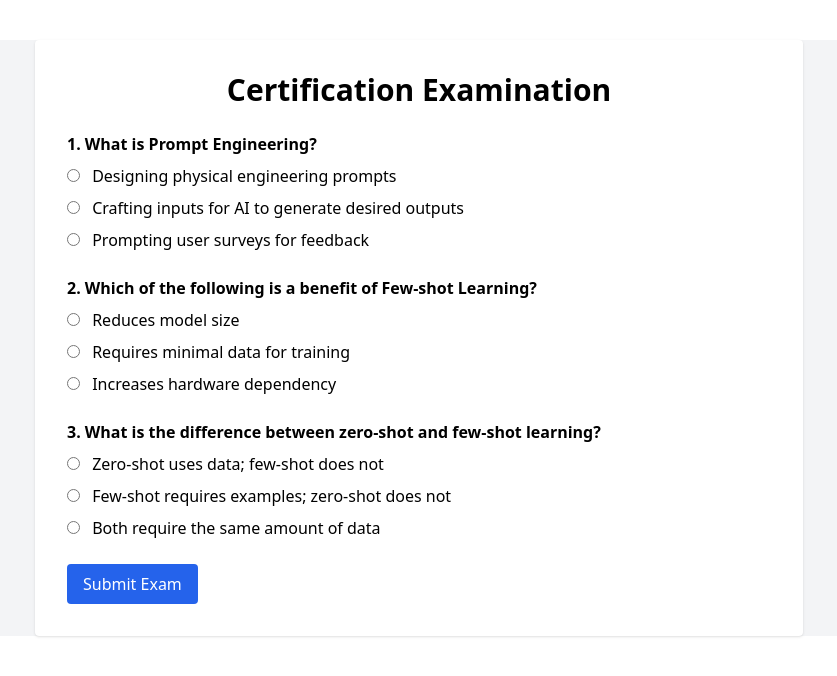
After one commit to Fomonyuy-Claire/adeClaire, a Flask app: page /exam_prompt_engineering in a window 1280 px wide. The commit adds this page. Shown: the top 676 px of the page, without its empty margins (221-1058 px from the left). Run offline with Flask 3, Linux system fonts and the light colour scheme; data that the repository does not hold is empty; some libraries are stand-ins or nearby versions; some web fonts are replaced.

Commit message:
dashbord page done

```diff
--- a/adeClaire_backend/logic.py
+++ b/adeClaire_backend/logic.py
@@ -141,8 +141,8 @@ def iframe_prompt_engineering():
             "code": 200
         }), 200
 
-@logic_bp.route('/content_prompt_engineering')
-def content_prompt_engineering():
+@logic_bp.route('/exam_prompt_engineering')
+def exam_prompt_engineering():
     if 'user_id' not in session:
         return jsonify({
             "message": "You must login before accessing this page",
--- a/adeClaire_frontend/app.py
+++ b/adeClaire_frontend/app.py
@@ -120,19 +120,20 @@ def iframe_prompt_engineering():
         flash("You must Login before accessing this page")
         return redirect(url_for('login'))
 
-@app.route('/content_prompt_engineering')
-def content_prompt_engineering():
+@app.route('/exam_prompt_engineering')
+def exam_prompt_engineering():
     cookies = flask_session.get('cookies', {})
     with requests.Session() as session:
         session.cookies.update(cookies)
-        prompt_engineering_request = session.get(f"{API_URL}/content_prompt_engineering")
+        prompt_engineering_request = session.get(f"{API_URL}/exam_prompt_engineering")
 
     if prompt_engineering_request.status_code == 200:
-        return render_template('content_prompt_engineering.html')
+        return render_template('exam_prompt_engineering.html')
     else:
         flash("You must Login before accessing this page")
         return redirect(url_for('login'))
 
 
+
 if __name__ == '__main__':
     app.run(port=5000, debug=True)
--- /dev/null
+++ b/adeClaire_frontend/templates/exam_prompt_engineering.html
@@ -0,0 +1,132 @@
+{% extends "landing_page.html" %}
+
+{% block body %}
+<div class="bg-gray-100">
+    <div class="max-w-3xl mx-auto bg-white p-8 mt-10 rounded shadow">
+        <h1 class="text-3xl font-bold mb-6 text-center">Certification Examination</h1>
+        <form id="exam-form">
+            <!-- Question 1 -->
+            <div class="mb-6">
+                <p class="font-semibold">1. What is Prompt Engineering?</p>
+                <div class="mt-2">
+                    <label>
+                        <input type="radio" name="q1" value="a" class="mr-2"> Designing physical engineering prompts
+                    </label>
+                </div>
+                <div class="mt-2">
+                    <label>
+                        <input type="radio" name="q1" value="b" class="mr-2"> Crafting inputs for AI to generate desired outputs
+                    </label>
+                </div>
+                <div class="mt-2">
+                    <label>
+                        <input type="radio" name="q1" value="c" class="mr-2"> Prompting user surveys for feedback
+                    </label>
+                </div>
+            </div>
+
+            <!-- Question 2 -->
+            <div class="mb-6">
+                <p class="font-semibold">2. Which of the following is a benefit of Few-shot Learning?</p>
+                <div class="mt-2">
+                    <label>
+                        <input type="radio" name="q2" value="a" class="mr-2"> Reduces model size
+                    </label>
+                </div>
+                <div class="mt-2">
+                    <label>
+                        <input type="radio" name="q2" value="b" class="mr-2"> Requires minimal data for training
+                    </label>
+                </div>
+                <div class="mt-2">
+                    <label>
+                        <input type="radio" name="q2" value="c" class="mr-2"> Increases hardware dependency
+                    </label>
+                </div>
+            </div>
+
+            <!-- Question 3 -->
+            <div class="mb-6">
+                <p class="font-semibold">3. What is the difference between zero-shot and few-shot learning?</p>
+                <div class="mt-2">
+                    <label>
+                        <input type="radio" name="q3" value="a" class="mr-2"> Zero-shot uses data; few-shot does not
+                    </label>
+                </div>
+                <div class="mt-2">
+                    <label>
+                        <input type="radio" name="q3" value="b" class="mr-2"> Few-shot requires examples; zero-shot does not
+                    </label>
+                </div>
+                <div class="mt-2">
+                    <label>
+                        <input type="radio" name="q3" value="c" class="mr-2"> Both require the same amount of data
+                    </label>
+                </div>
+            </div>
+
+            <button type="submit" class="bg-blue-600 text-white py-2 px-4 rounded hover:bg-blue-700">
+                Submit Exam
+            </button>
+        </form>
+
+        <!-- Result Section -->
+        <div id="result-section" class="hidden mt-6">
+            <h2 class="text-2xl font-bold mb-4 text-center">Your Results</h2>
+            <p id="score" class="text-lg mb-4"></p>
+            <button id="download-certificate" class="bg-green-600 text-white py-2 px-4 rounded hover:bg-green-700 hidden">
+                Download Certificate
+            </button>
+        </div>
+    </div>
+</div>
+
+<script>
+    document.addEventListener('DOMContentLoaded', () => {
+        const form = document.getElementById('exam-form');
+        const resultSection = document.getElementById('result-section');
+        const scoreElement = document.getElementById('score');
+        const certificateButton = document.getElementById('download-certificate');
+
+        // Correct answers
+        const answers = {
+            q1: 'b',
+            q2: 'b',
+            q3: 'b',
+        };
+
+        form.addEventListener('submit', (event) => {
+            event.preventDefault();
+
+            let score = 0;
+            const formData = new FormData(form);
+
+            // Calculate score
+            for (const [question, correctAnswer] of Object.entries(answers)) {
+                if (formData.get(question) === correctAnswer) {
+                    score++;
+                }
+            }
+
+            // Display results
+            const totalQuestions = Object.keys(answers).length;
+            const percentage = Math.round((score / totalQuestions) * 100);
+            scoreElement.textContent = `You scored ${score} out of ${totalQuestions} (${percentage}%).`;
+
+            // Show certificate download if passed
+            if (percentage >= 70) {
+                certificateButton.classList.remove('hidden');
+            }
+
+            resultSection.classList.remove('hidden');
+        });
+
+        // Certificate download logic
+        certificateButton.addEventListener('click', () => {
+            alert('Congratulations! Your certificate will be generated here.');
+            // Add logic to generate and download the certificate (e.g., using a library like jsPDF).
+        });
+    });
+
+</script>
+{% endblock %}
```
Also changed, not shown: adeClaire_backend/main.py (+39 -1 lines), adeClaire_frontend/templates/content_prompt_engineering.html (deleted, +0 -7 lines), adeClaire_frontend/templates/prompt_engineering.html (+24 -12 lines).
